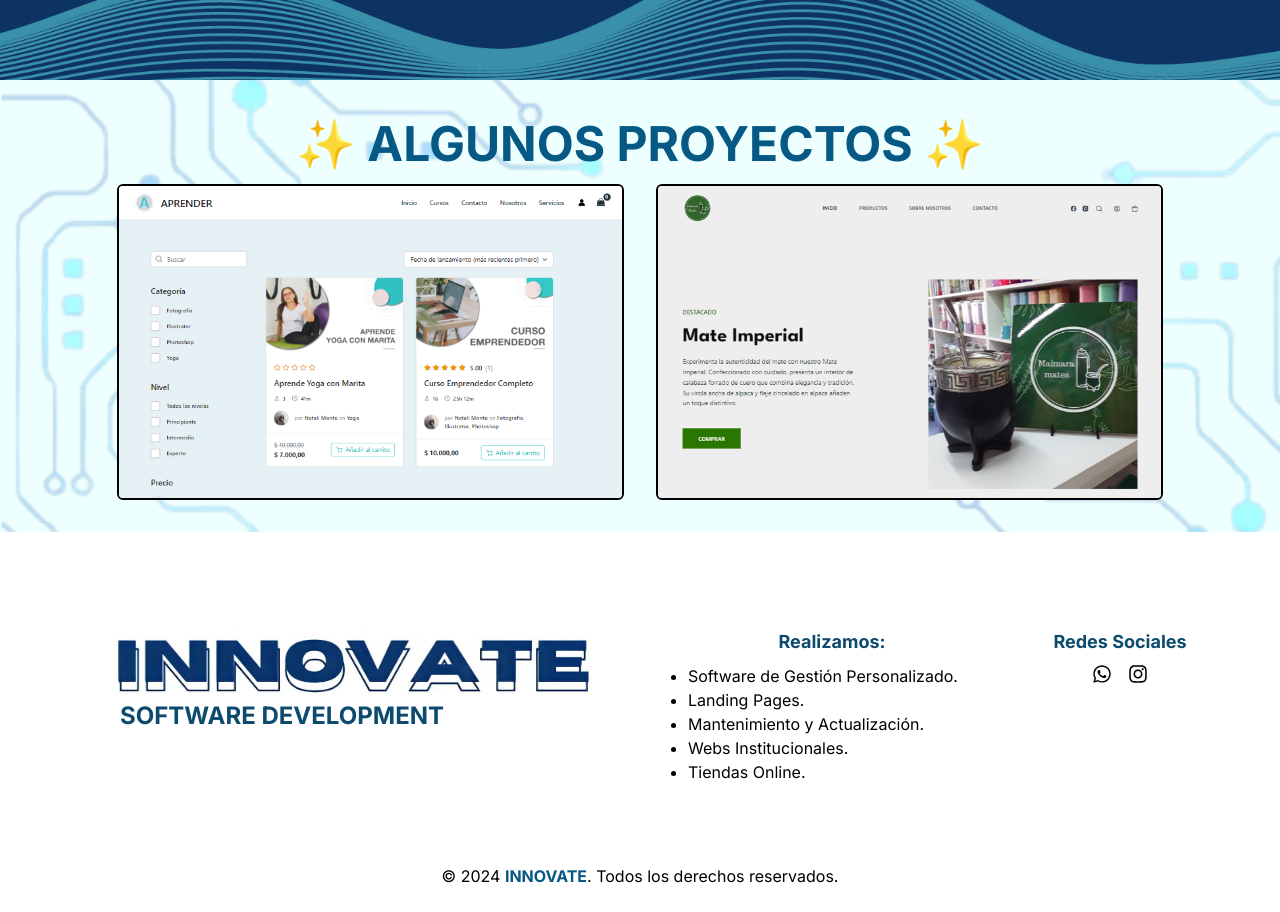
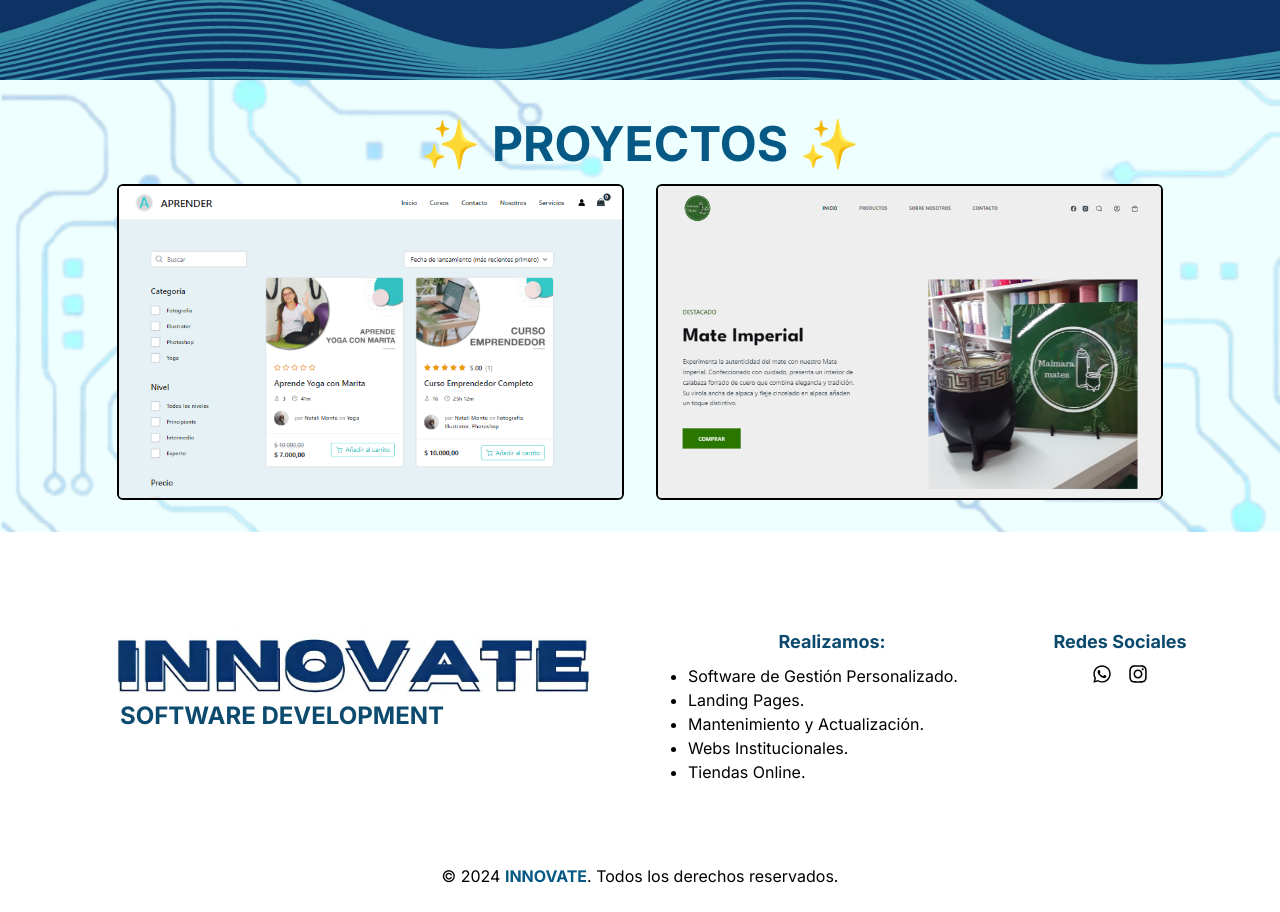
Before and after one commit to LemuFenske/InnovateClient, a Next.js app in the folder client/: page / in a window 1280 px wide. Shown: the part 2440-3352 px from the top of the page. Built offline with nearby package versions, Linux system fonts and the light colour scheme.

Commit message:
portfolio13

```diff
--- a/client/src/components/SectionInstagram/SectionInstagram.jsx
+++ b/client/src/components/SectionInstagram/SectionInstagram.jsx
@@ -15,8 +15,8 @@ export default function SectionInstagram() {
         alt="Fondo de Landing Page"
         className="absolute top-0 left-0 z-0"
       />
-       <h2 className="text-4xl md:text-5xl lg:text-5xl font-bold mb-4 text-center text-sky-800 relative z-10 my-2">
-       ✨ ALGUNOS PROYECTOS ✨
+       <h2 className="text-4xl md:text-5xl lg:text-5xl font-bold mb-4 text-center text-sky-800 relative z-10 mb-4 mt-2">
+       ✨ PROYECTOS ✨
       </h2>
       <div className="flex flex-wrap justify-center items-center gap-4 md:gap-8">
         {/* Primera imagen */}
```
